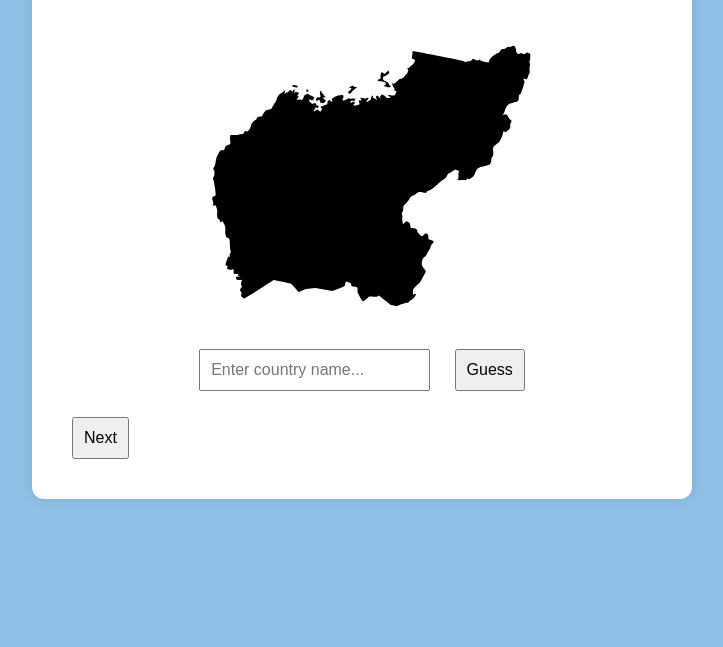
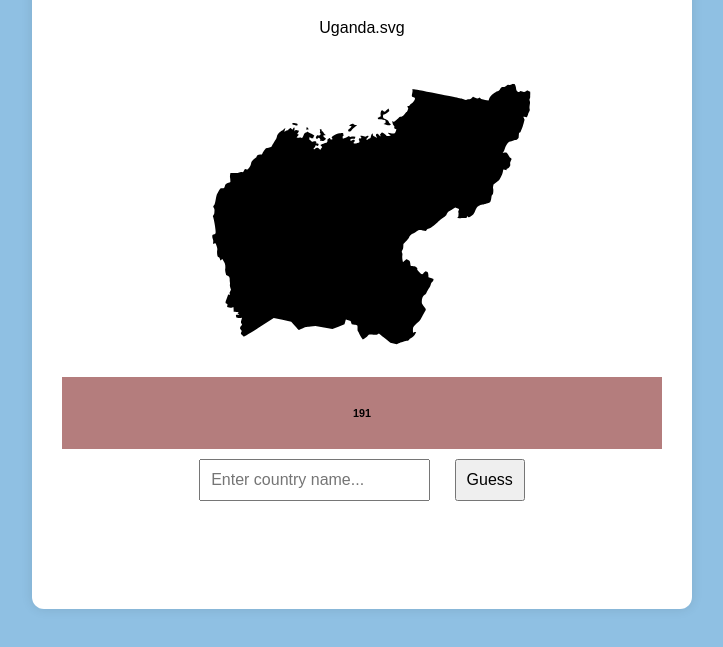
Before and after one commit to kayurichetty/Map-Game, a plain HTML site: page index.html in a window 1280 px wide. Shown: the part 131-778 px from the top of the page, without its empty margins (278-1001 px from the left). Drawn offline with Linux system fonts and the light colour scheme.

Commit message:
Style updates

```diff
--- a/index.html
+++ b/index.html
@@ -9,11 +9,18 @@
   <body>
     <div class="container">
       <h1>Guess the Country</h1>
+      <p id="countryname" style="margin-bottom: 10px"></p>
       <div id="svg-container"></div>
+      <div id="angle">
+        <h6 id="angletext"></h6>
+      </div>
       <input type="text" id="guess-input" placeholder="Enter country name..." />
       <button id="submit-btn">Guess</button>
       <p id="feedback" style="margin-bottom: 10px"></p>
-      <button id="next-btn" style="display: block; margin-top: 10px">
+      <button
+        id="next-btn"
+        style="display: block; margin-top: 10px; visibility: hidden"
+      >
         Next
       </button>
     </div>
--- a/script.js
+++ b/script.js
@@ -5,6 +5,12 @@ document
   .addEventListener("click", () => loadRandomCountry());
 
 function loadRandomCountry() {
+  const nextbtn = document.getElementById("next-btn");
+  nextbtn.style.visibility = "hidden";
+  const angletext = document.getElementById("angletext");
+  // angle.style.visibility = "hidden";
+
+  const name = document.getElementById("countryname");
   fetch("countries.json")
     .then((res) => res.json())
     .then((countrynames) => {
@@ -12,7 +18,9 @@ function loadRandomCountry() {
       const index = Math.floor(Math.random() * numberOfCountries);
       currentCountry = countrynames[index];
       console.log(currentCountry);
+      name.textContent = currentCountry;
       const angle = Math.floor(Math.random() * 360);
+      angletext.textContent = angle;
 
       fetch(`countries/${currentCountry}`)
         .then((res) => res.text())
@@ -37,15 +45,14 @@ document.getElementById("submit-btn").addEventListener("click", () => {
   const filenameWithoutExtension = currentCountry
     .replace(".svg", "")
     .toLowerCase();
+  const nextbtn = document.getElementById("next-btn");
+  const angle = document.getElementById("angletext");
 
   if (guess === filenameWithoutExtension) {
     feedback.textContent = "🎉 Correct!";
     feedback.style.color = "green";
-    // setTimeout(() => {
-    //   document.getElementById("guess-input").value = "";
-    //   feedback.textContent = "";
-    //   loadRandomCountry();
-    // }, 1500);
+    nextbtn.style.visibility = "visible";
+    angle.style.visibility = "visible";
   } else {
     feedback.textContent = "❌ Incorrect, try again!";
     feedback.style.color = "red";
--- a/styles.css
+++ b/styles.css
@@ -22,6 +22,11 @@ body {
   position: relative;
 }
 
+#angle {
+  padding: 5px;
+  margin: auto;
+  background: rgb(180, 125, 125);
+}
 #svg-container svg {
   max-width: 100%;
   max-height: 100%;
```
